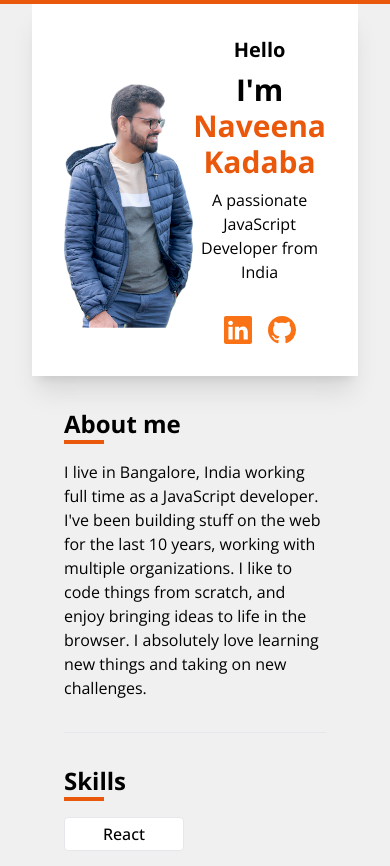
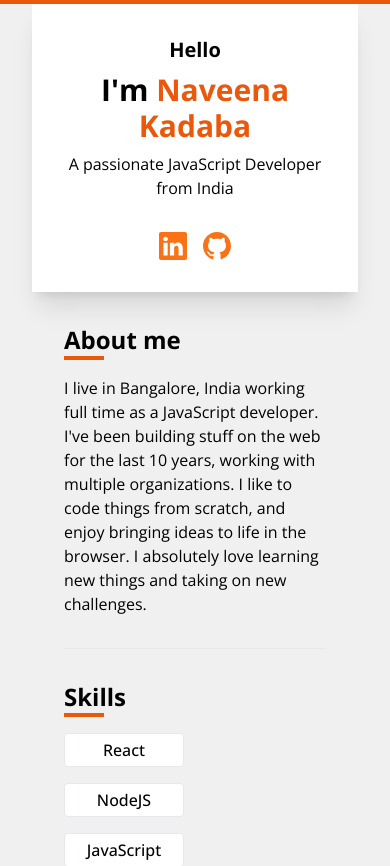
Before and after one commit to naveenakadaba/naveenakadaba, a React (Vite) app: page / in a window 390 px wide. Shown: the top 866 px of the page. Built offline with nearby package versions, Linux system fonts and the light colour scheme.

Commit message:
hide image in small screens

```diff
--- a/src/App.tsx
+++ b/src/App.tsx
@@ -107,7 +107,7 @@ const App = () => {
         <div className="mx-8">
           <div className="p-8 pb-0 bg-white shadow-xl">
             <div className="flex flex-row items-center">
-              <div className="w-[360px] max-w-full">
+              <div className="hidden w-[360px] max-w-full sm:block">
                 <img
                   className="w-auto max-h-[480px] max-w-full mx-auto"
                   alt="photo"
```
